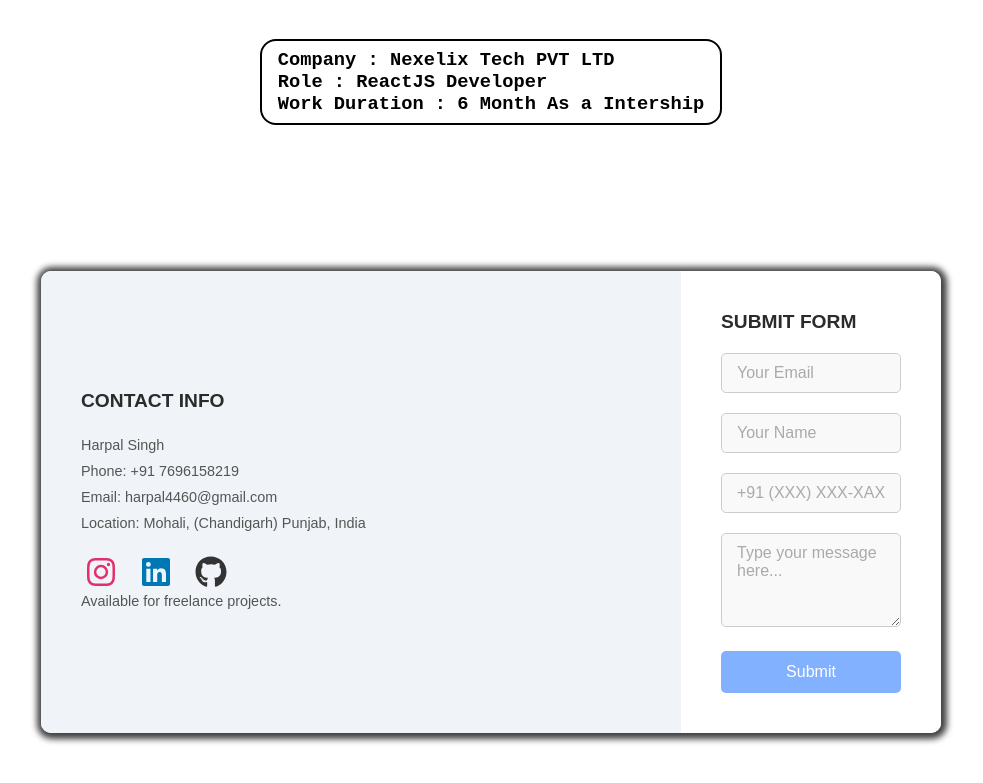
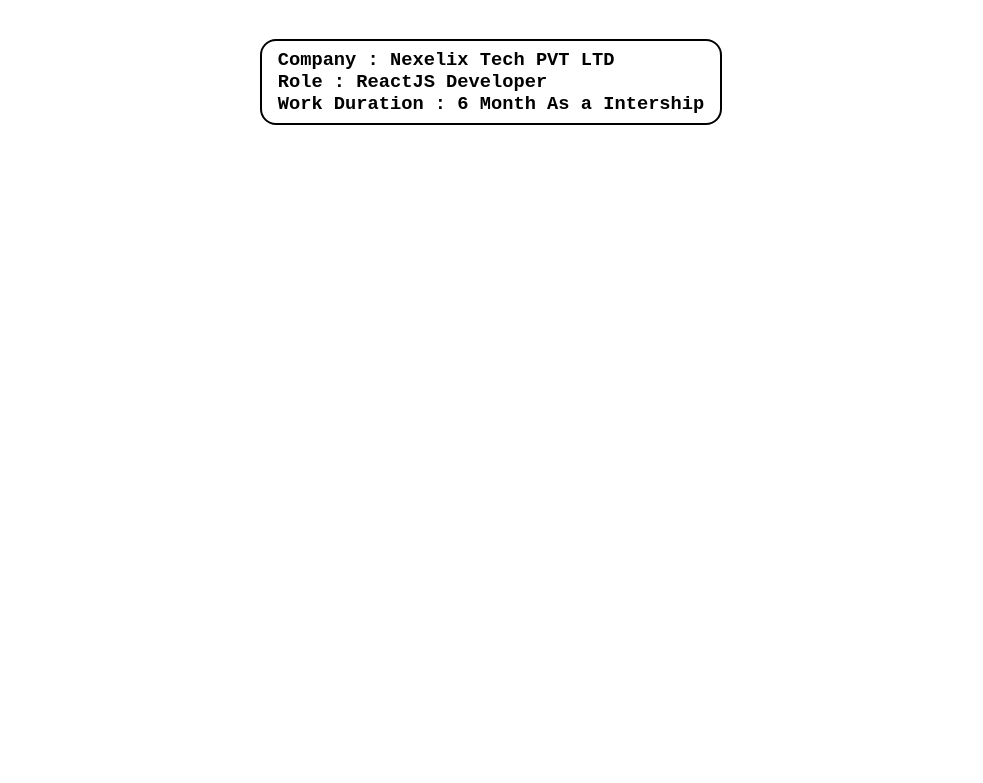
Before and after one commit to harpal2551/portfolioHarpal, a React (Vite) app: page / in a window 1280 px wide. Shown: the part 4820-5603 px from the top of the page, without its empty margins (149-1132 px from the left). After the commit the page ends 5041 px from the top, so only its background shows below. Built offline with nearby package versions, Linux system fonts and the light colour scheme; a web font is replaced by a local one.

Commit message:
Update contact section and icon colors

```diff
--- a/src/component/frontend/ContactInfo.jsx
+++ b/src/component/frontend/ContactInfo.jsx
@@ -73,9 +73,6 @@
           <div className="form-group">
             <input type="text" placeholder="Your Name" name="name" required />
           </div>
-          <div className="form-group">
-            <input type="tel" placeholder="+91 (XXX) XXX-XAX" name="phone" />
-          </div>
           <div className="form-group message-group">
             <textarea
               placeholder="Type your message here..."
--- a/src/component/frontend/Home.jsx
+++ b/src/component/frontend/Home.jsx
@@ -9,7 +9,7 @@
 // import Link from 'react-router-dom'
 import Education from './Education';
 import Experince from './Experince'
-import ContactInfo from './ContactInfo'
+// import ContactInfo from './ContactInfo'
 
 function Home() {
   return (
@@ -33,7 +33,7 @@
     <ProjectPage />
     <Education />
     <Experince />
-    <ContactInfo />
+    {/* <ContactInfo /> */}
     </>
   )
 }
```
